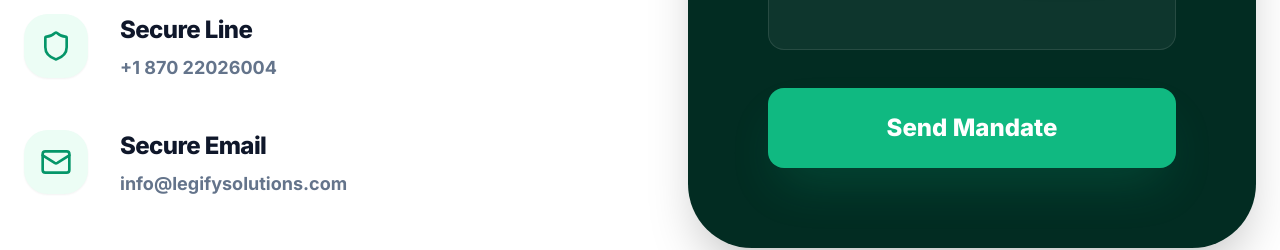
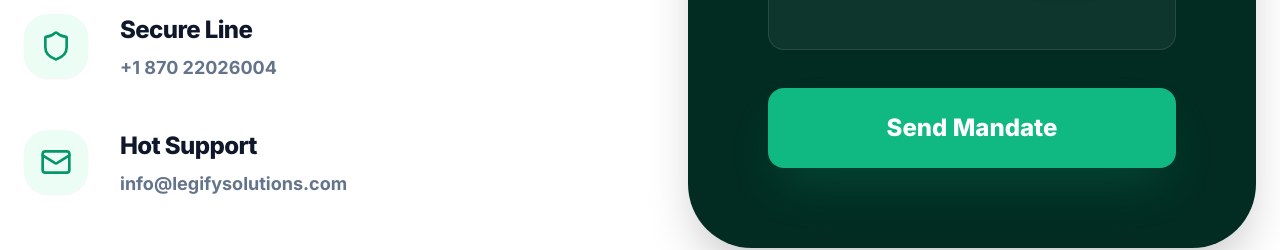
Before and after one commit to furqanlatif11/legiifySols, a React (Vite) app: page /contact in a window 1280 px wide. Shown: the part 780-1030 px from the top of the page. Built offline with nearby package versions, Linux system fonts and the light colour scheme.

Commit message:
Contact Page updated

```diff
--- a/pages/Contact.tsx
+++ b/pages/Contact.tsx
@@ -31,7 +31,7 @@
             <div className="flex gap-8 items-start">
               <div className="w-16 h-16 bg-emerald-50 rounded-3xl flex items-center justify-center text-emerald-600 shrink-0 shadow-sm"><Mail className="w-8 h-8" /></div>
               <div>
-                <h4 className="text-2xl font-black mb-2 tracking-tight">Secure Email</h4>
+                <h4 className="text-2xl font-black mb-2 tracking-tight">Hot Support</h4>
                 <p className="text-slate-500 font-bold text-lg">info@legifysolutions.com</p>
               </div>
             </div>
```
